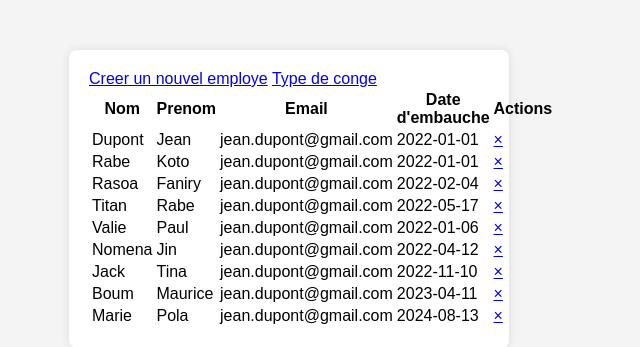
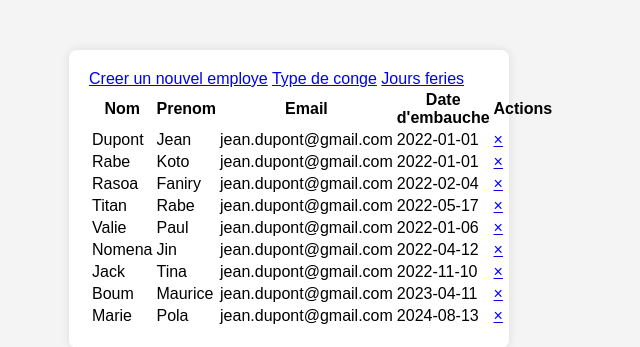
Before and after one commit to fifi2788/conge, a PHP site: page / in a window 1280 px wide. Shown: the top 347 px of the page, without its empty margins (351-991 px from the left). Run offline with PHP 8.4, Linux system fonts and the light colour scheme; data comes from the database, SQL or seed files in the repository.

Commit message:
jour ferie

```diff
--- a/view/personne/index.php
+++ b/view/personne/index.php
@@ -10,6 +10,7 @@
     <div class="container">
         <a href="view/personne/new.php">Creer un nouvel employe</a>
         <a href="process/conge/liste_type.php">Type de conge</a>
+        <a href="process/jour_ferie/liste.php">Jours feries</a>
         <table>
             <thead>
                 <tr>
```
